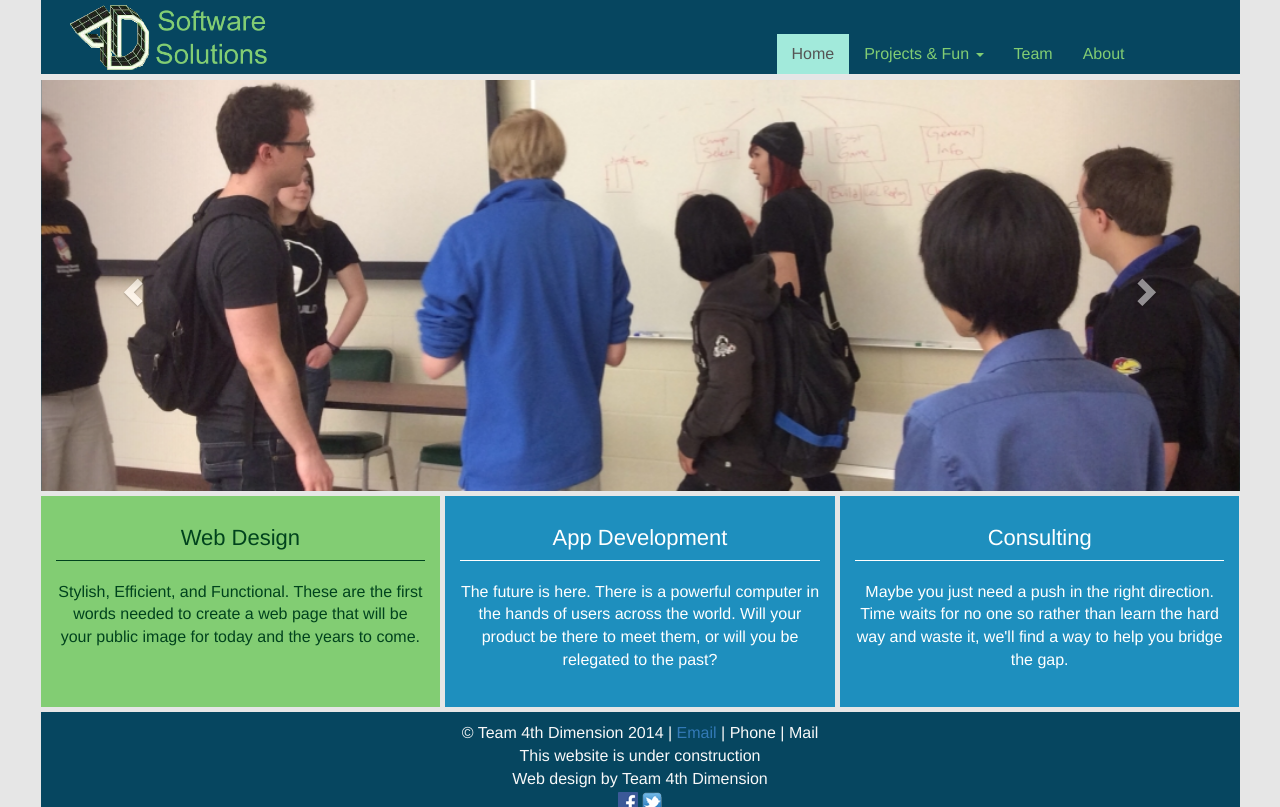
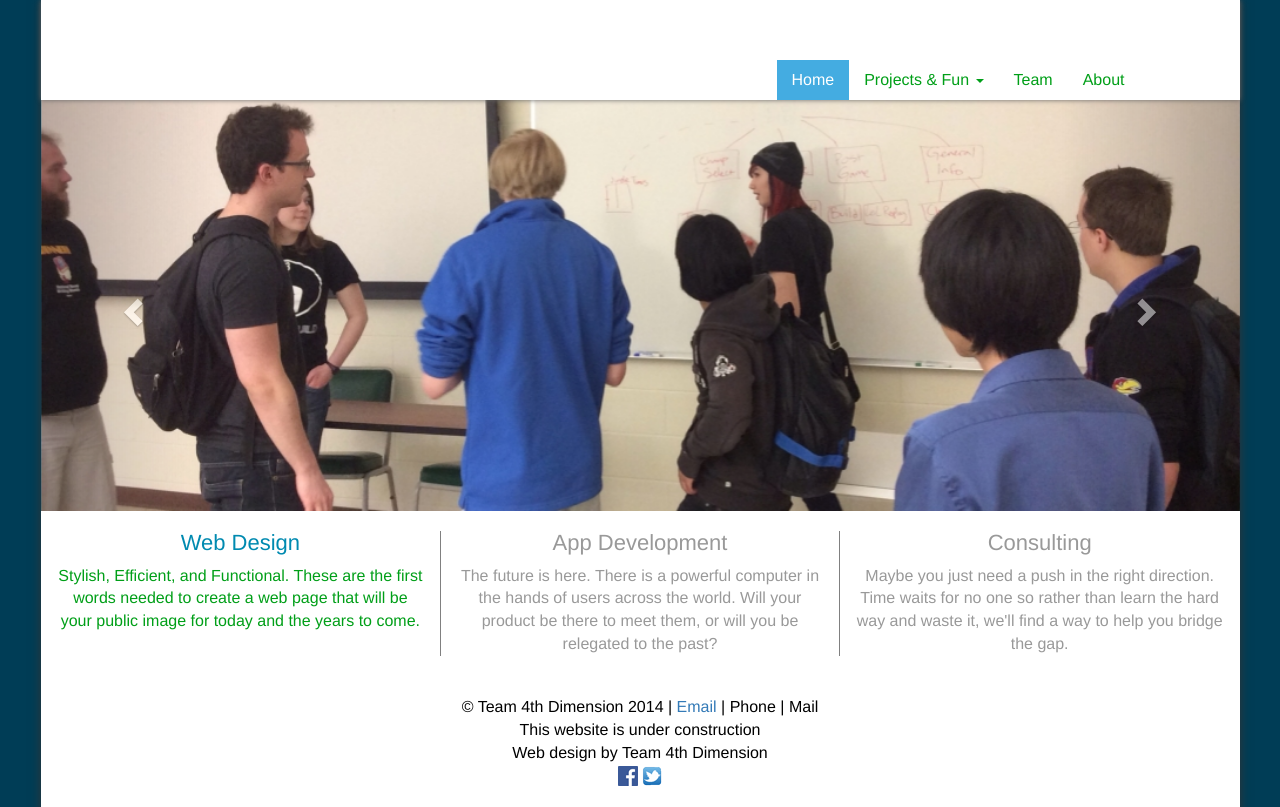
Before and after one commit to Team4D/Website, a PHP site: page / in a window 1280 px wide. Shown: the top 807 px of the page. Run offline with PHP 8.4, Linux system fonts and the light colour scheme; some libraries are stand-ins or nearby versions.

Commit message:
Updated Styles (Again)
Cleaner design. Updated home page. Still need changes to other pages.

```diff
--- a/CSS/Index.css
+++ b/CSS/Index.css
@@ -1,5 +1,5 @@
 html, body {
-	background-color: #E6E6E6;
+	background-color: #003D56;
 	height: 100%;
 	color: #FFF;
 }
@@ -16,9 +16,9 @@ html, body {
 #footer {
 	text-align: center;
 	padding-top: 10px;
-	color: #f8f8f8;
-	background-color: #064660;
-	margin-top: 5px;
+	color: #000;
+	background-color: #FFF;
+	margin-top: 30px;
 }
 
 #pagetop {
@@ -32,6 +32,8 @@ html, body {
 	min-width: 1199px;
 	width: 75%;
 	margin: auto;
+	background-color: #FFF;
+	box-shadow: 0px 0px 10px #333;
 }
 
 .spacer {
@@ -70,29 +72,28 @@ div {
 	background-color: #1e8fbe;
 	text-align: center;
 	padding: 0px;
-	margin-bottom: 5px;
+	margin-bottom: 20px;
 }
 
 .tbox {
 	margin-top: 15px;
 	margin-top: 0px;
-	padding-top: 20px;
-	padding-bottom: 35px;
 	text-align: center;
-	background-color: #1E8FBE;
+	background-color: #FFF;
+	color: #999;
 	cursor: pointer;
 }
 .tbox h4 {
-	margin-top: 0;
-	padding-top: 10px;
+	color: #999;
+	margin: 0;
+	border-bottom: 0px;
 }
 .tbox.active h4 {
-	color: #00431D;
-	border-bottom: 1px solid #00431D;
+	color: #008AB0;
 }
 .tbox.active {
-	background-color: #82CD73;
-	color: #00431D;
+	background-color: #FFF;
+	color: #009F18;
 }
 
 h5, h4 {
@@ -101,8 +102,8 @@ h5, h4 {
 }
 
 #main-text-2 {
-	border-left: 5px solid #E6E6E6;
-	border-right: 5px solid #E6E6E6;
+	border-left: 1px solid #808080;
+	border-right: 1px solid #808080;
 }
 
 .row {
@@ -126,7 +127,6 @@ img {
 }
 
 .page-header {
-	border-bottom: 1px solid #FFF;
 	color: #FFF;
 }
 
@@ -139,9 +139,11 @@ img {
 }
 
 .navbar {
-	height: 75px;
-	background-color: #064660;
-	margin-bottom: 5px;
+	height: 100px;
+	background-color: #FFF;
+	margin-bottom: 0px;
+	box-shadow: 0px 0px 5px #666;
+	border: 0px;
 }
 
 .nav {
@@ -155,14 +157,14 @@ img {
 	padding: 10px 15px;
 }
 .navbar-default .navbar-nav > .active > a, .navbar-default .navbar-nav > .active > a:hover, .navbar-default .navbar-nav > .active > a:focus {
-	background-color: #A2EADB;
-	color: #555555;
+	background-color: #44ACE1;
+	color: #FFF;
 }
 .navbar-default .navbar-nav > li > a {
-	color: #82CD73;
+	color: #009F18;
 }
 .navbar-default .navbar-nav > li > a:hover, .navbar-default .navbar-nav > li > a:focus {
-	color: #FFF;
+	color: #000;
 }
 
 .carousel {
--- a/Index.html
+++ b/Index.html
@@ -31,7 +31,7 @@
 						<span class="icon-bar"></span>
 						<span class="icon-bar"></span>
 					</button>
-					<a id="Home" class="navbar-brand" href="#Home-Page"><img src="Images/Dog2.png" style="height:65px;margin-top:-10px;" /></a>
+					<a id="Home" class="navbar-brand" href="#Home-Page"><!--<img src="Images/Logo.jpg" style="height:90px;margin-top:-10px;" />--></a>
 				</div>
 				<div id="headnavbar" class="navbar-collapse collapse">
 					<ul class="nav navbar-nav">
```
Also changed, not shown: Images/Logo.jpg (added).
